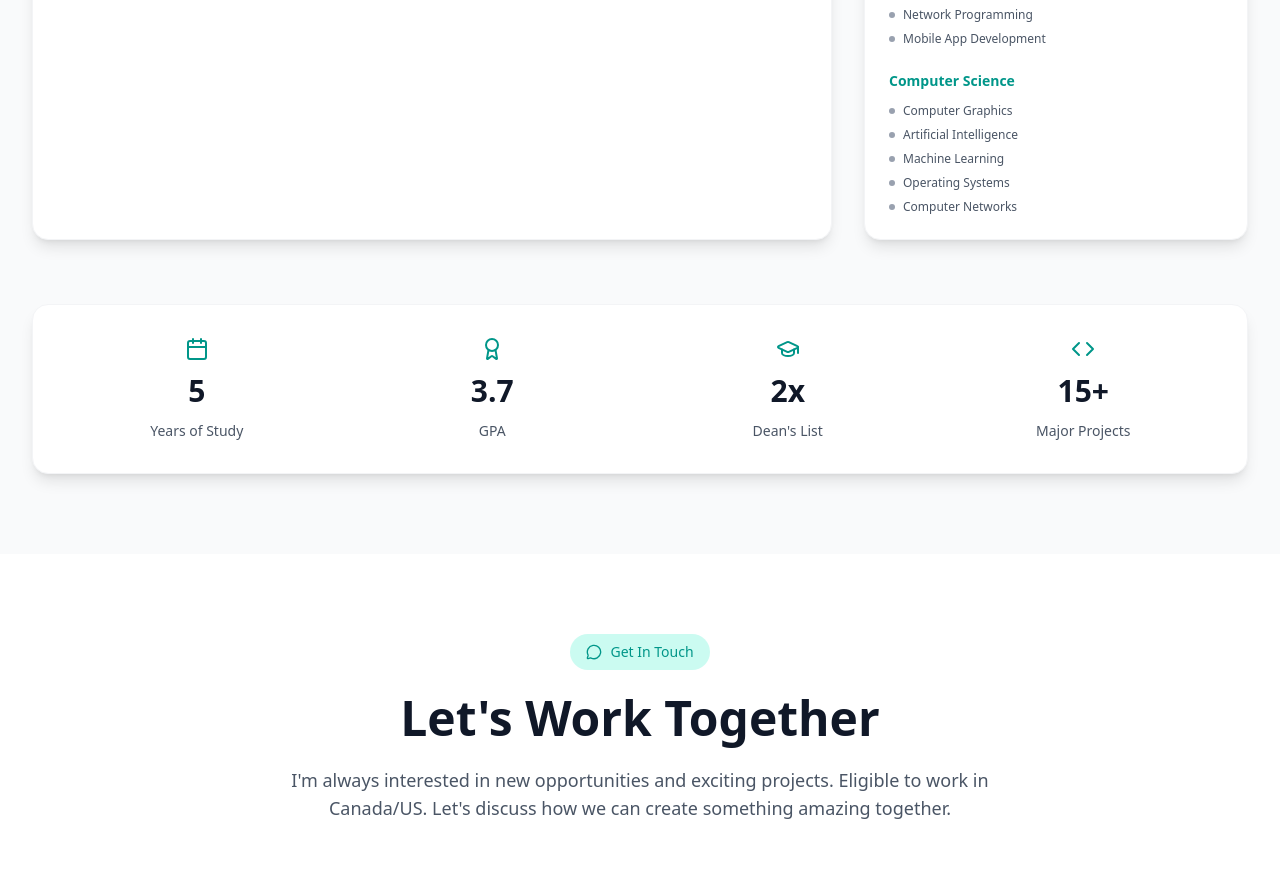
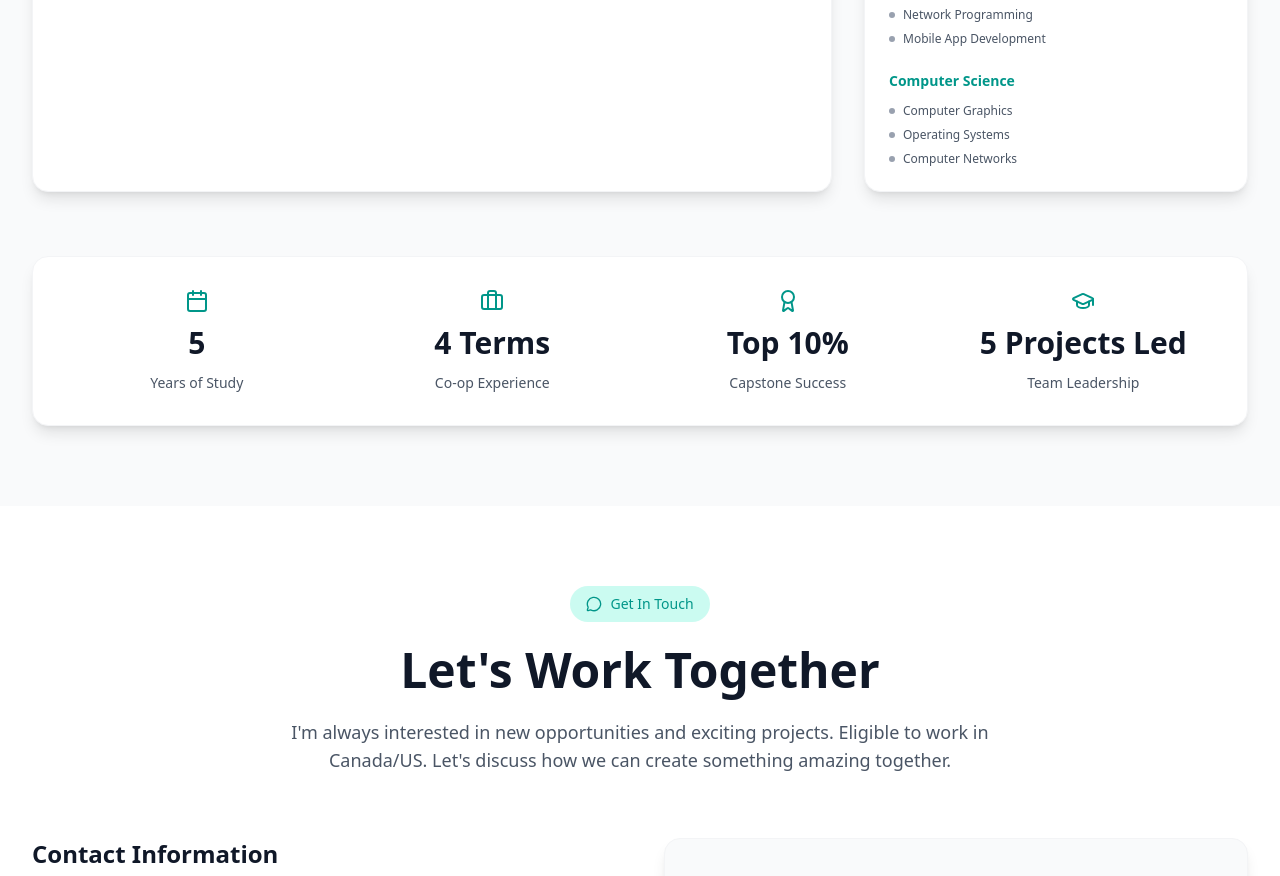
Before and after one commit to mustafabasheer7/portfolio-official, a Next.js app: page / in a window 1280 px wide. Shown: the part 9540-10416 px from the top of the page. Built offline with nearby package versions, Linux system fonts and the light colour scheme.

Commit message:
updated education section

```diff
--- a/src/components/Education.tsx
+++ b/src/components/Education.tsx
@@ -8,6 +8,7 @@ import {
   Award,
   BookOpen,
   Code,
+  Briefcase,
 } from "lucide-react";
 
 const Education = () => {
@@ -45,13 +46,7 @@ const Education = () => {
     },
     {
       category: "Computer Science",
-      courses: [
-        "Computer Graphics",
-        "Artificial Intelligence",
-        "Machine Learning",
-        "Operating Systems",
-        "Computer Networks",
-      ],
+      courses: ["Computer Graphics", "Operating Systems", "Computer Networks"],
     },
   ];
 
@@ -326,16 +321,20 @@ const Education = () => {
                 value: "5",
                 icon: <Calendar size={24} />,
               },
-              { label: "GPA", value: "3.7", icon: <Award size={24} /> },
               {
-                label: "Dean's List",
-                value: "2x",
-                icon: <GraduationCap size={24} />,
+                label: "Co-op Experience",
+                value: "4 Terms",
+                icon: <Briefcase size={24} />,
               },
               {
-                label: "Major Projects",
-                value: "15+",
-                icon: <Code size={24} />,
+                label: "Capstone Success",
+                value: "Top 10%",
+                icon: <Award size={24} />,
+              },
+              {
+                label: "Team Leadership",
+                value: "5 Projects Led",
+                icon: <GraduationCap size={24} />,
               },
             ].map((stat, index) => (
               <motion.div
```
